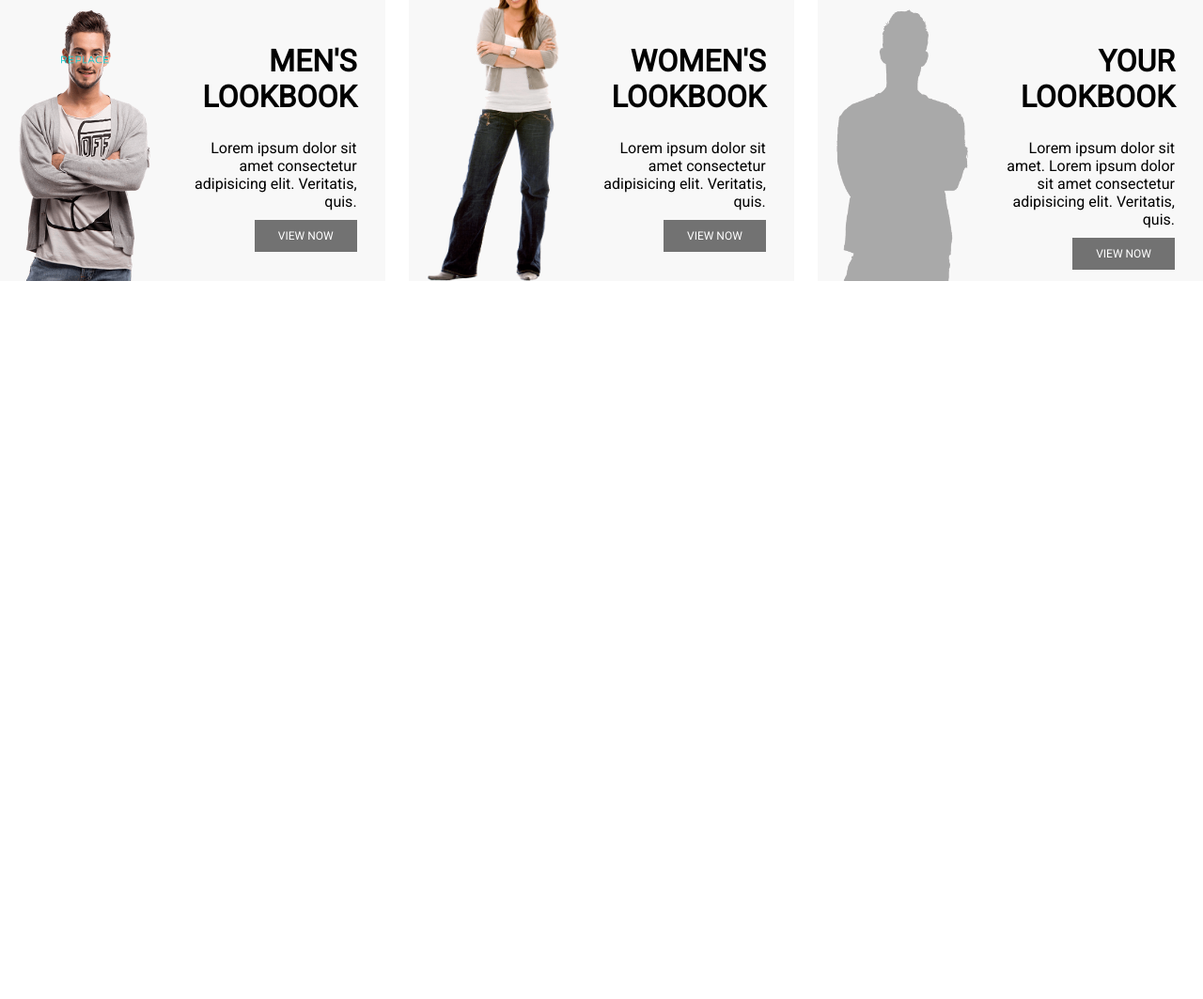
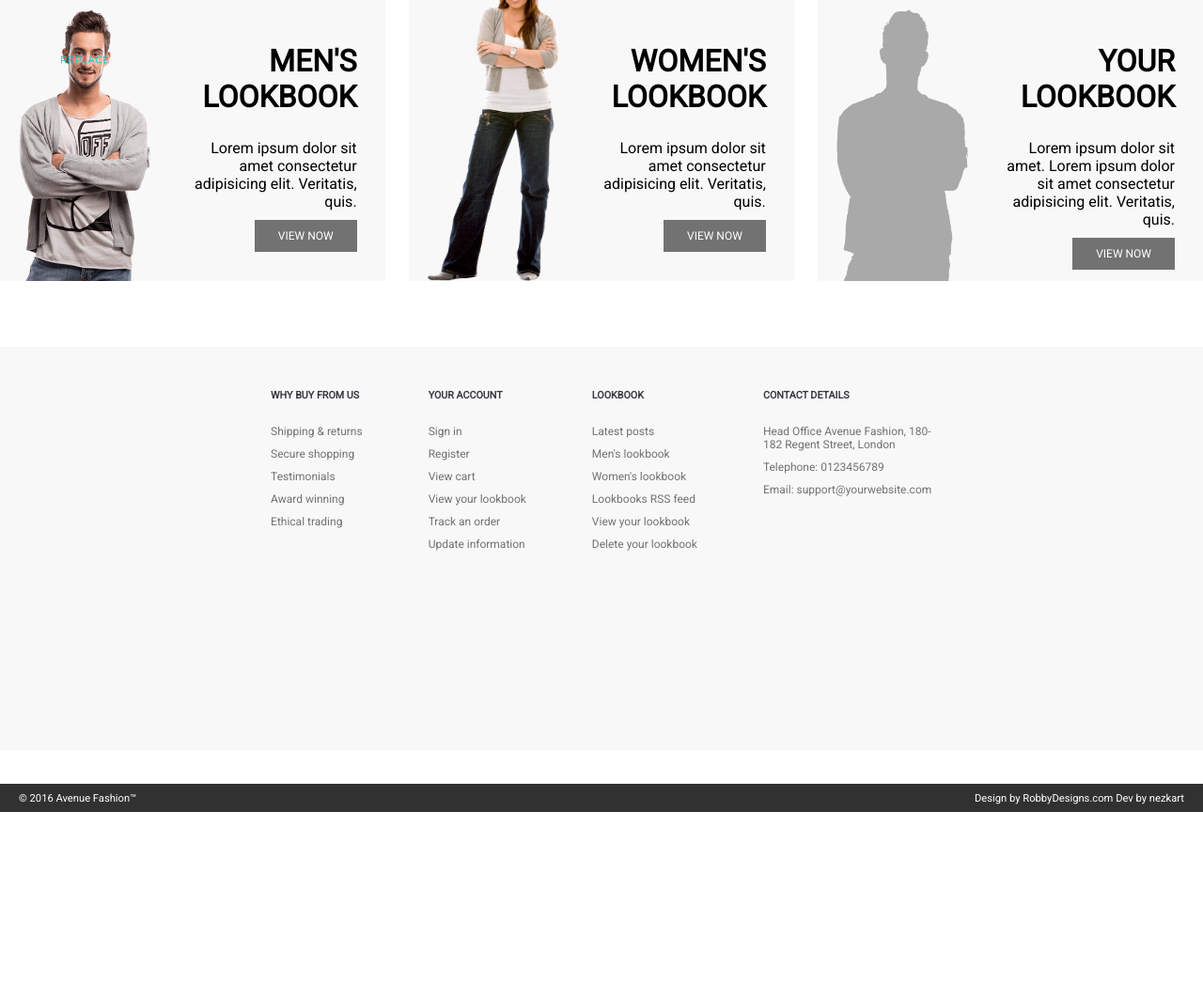
Before and after one commit to nezkart/clothingstore, a PHP site: page / in a window 1280 px wide. Shown: the part 1821-2884 px from the top of the page at 94% size. After the commit the page ends 2685 px from the top, so only its background shows below. Run offline with PHP 8.4, Linux system fonts and the light colour scheme; some libraries are stand-ins or nearby versions.

Commit message:
Bottom footer info bar

```diff
--- a/css/style.css
+++ b/css/style.css
@@ -2,7 +2,7 @@ html,
 body {
     margin: 0;
     font-family: 'Roboto', sans-serif;
-    height: 200%;
+    /*height: 200%; */
 }
 
 * {
@@ -649,7 +649,108 @@ hr {
         bottom: -122px;
     }
 }
+/* END */
 
+/* Bottom details, bottom page links */
+.bottom-details {
+    background-color: #f8f8f8;
+    padding: 20px;
+    margin-top: 70px;
+    padding-bottom: 200px;
+    position: absolute;
+    width: 100%;
+    display: flex;
+    flex-wrap: wrap;
+    gap: 70px;
+    justify-content: center;
+    color: #36383F;
+}
+
+@media all and (max-width: 800px) {
+    .bottom-details {
+        justify-content: flex-start;
+        gap: 30px;
+    }
+}
+
+.bottom-details div {
+    max-width: 180px;
+}
+
+.bottom-details ul, .bottom-details a {
+    list-style: none;
+    color: #727272;
+    text-decoration: none;
+    padding: 0;
+    /* margin: 0 10px; */
+    font-size: 0.75rem;
+}
+
+.bottom-details ul li {
+    margin: 10px 0;
+}
+
+.bottom-details ul {
+    margin-left: 0;
+}
+
+.bottom-details h6 {
+    margin-left: 0;
+}
+/* END */
+
+.big-container {
+    position: relative;
+    height: 100%;
+    width: 100%;
+    bottom: 0;
+}
+
+/* Navbar bottom */
+.navbar-bottom {
+    display: flex;
+    justify-content: space-between;
+    align-items: center;
+    background-color: #313131;
+    font-size: 0.7rem;
+    color: white;
+    position: absolute;
+    height: 30px;
+    width: 100%;
+    margin: 0;
+    padding: 0 20px;
+    bottom: -600px;
+}
+
+@media all and (max-width: 800px) {
+    .navbar-bottom {
+        bottom: -1200px;
+    }
+}
+
+@media all and (max-width: 1250px) {
+    .navbar-bottom {
+        bottom: -600px;
+    }
+}
+
+@media all and (max-width: 620px) {
+    .navbar-bottom {
+        bottom: -800px;
+    }
+}
+
+@media all and (max-width: 420px) {
+    .navbar-bottom {
+        bottom: -850px;
+    }
+}
+
+@media all and (max-width: 420px) {
+    .navbar-bottom {
+        bottom: -1050px;
+    }
+}
 /* END */
 
 @media all and (max-width: 800px) {
--- a/index.html
+++ b/index.html
@@ -18,6 +18,7 @@
 </head>
 
 <body>
+    <div class="big-container">
     <!-- Mobile navbar -->
     <nav class="mobile-nav" role="navigation">
         <div id="menuToggle">
@@ -273,8 +274,56 @@
             </div>
         </div>
         <div class="bottom-details">
+            <div class="list1">
+                <h6>WHY BUY FROM US</h6>
+                <ul>
+                    <li><a href="#">Shipping & returns</a></li>
+                    <li><a href="#">Secure shopping</a></li>
+                    <li><a href="#">Testimonials</a></li>
+                    <li><a href="#">Award winning</a></li>
+                    <li><a href="#">Ethical trading</a></li>
+                </ul>
+            </div>
+            <div class="list2">
+                <h6>YOUR ACCOUNT</h6>
+                <ul>
+                    <li><a href="#">Sign in</a></li>
+                    <li><a href="#">Register</a></li>
+                    <li><a href="#">View cart</a></li>
+                    <li><a href="#">View your lookbook</a></li>
+                    <li><a href="#">Track an order</a></li>
+                    <li><a href="#">Update information</a></li>
+                </ul>
+            </div>
+            <div class="list3">
+                <h6>LOOKBOOK</h6>
+                <ul>
+                    <li><a href="#">Latest posts</a></li>
+                    <li><a href="#">Men's lookbook</a></li>
+                    <li><a href="#">Women's lookbook</a></li>
+                    <li><a href="#">Lookbooks RSS feed</a></li>
+                    <li><a href="#">View your lookbook</a></li>
+                    <li><a href="#">Delete your lookbook</a></li>
+                </ul>
+            </div>
+            <div class="list4">
+                <h6>CONTACT DETAILS</h6>
+                <ul>
+                    <li><a href="#">Head Office Avenue Fashion, 180-182 Regent Street, London</a></li>
+                    <li><a href="tel:0123456789">Telephone: 0123456789</a></li>
+                    <li><a href="mailto:support@yourwebsite.com">Email: support@yourwebsite.com</a></li>
+                </ul>
+            </div>
+        </div>
+    </div>
 
+    <div class="navbar-bottom">
+        &copy; 2016 Avenue Fashion&trade;
+        <div class="navbar-right">
+            Design by RobbyDesigns.com
+            Dev by nezkart
         </div>
+    </div>
     </div>
     <script src="scripts/js.js" type="text/javascript"></script>
 </body>
```
